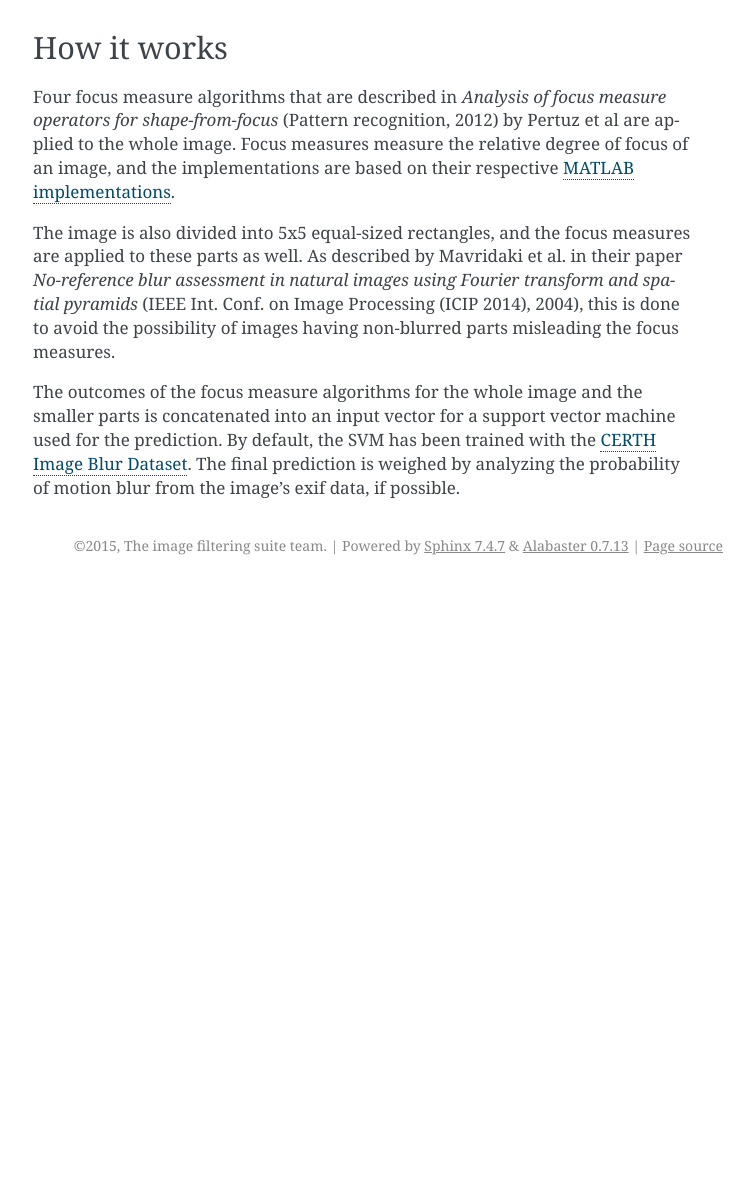
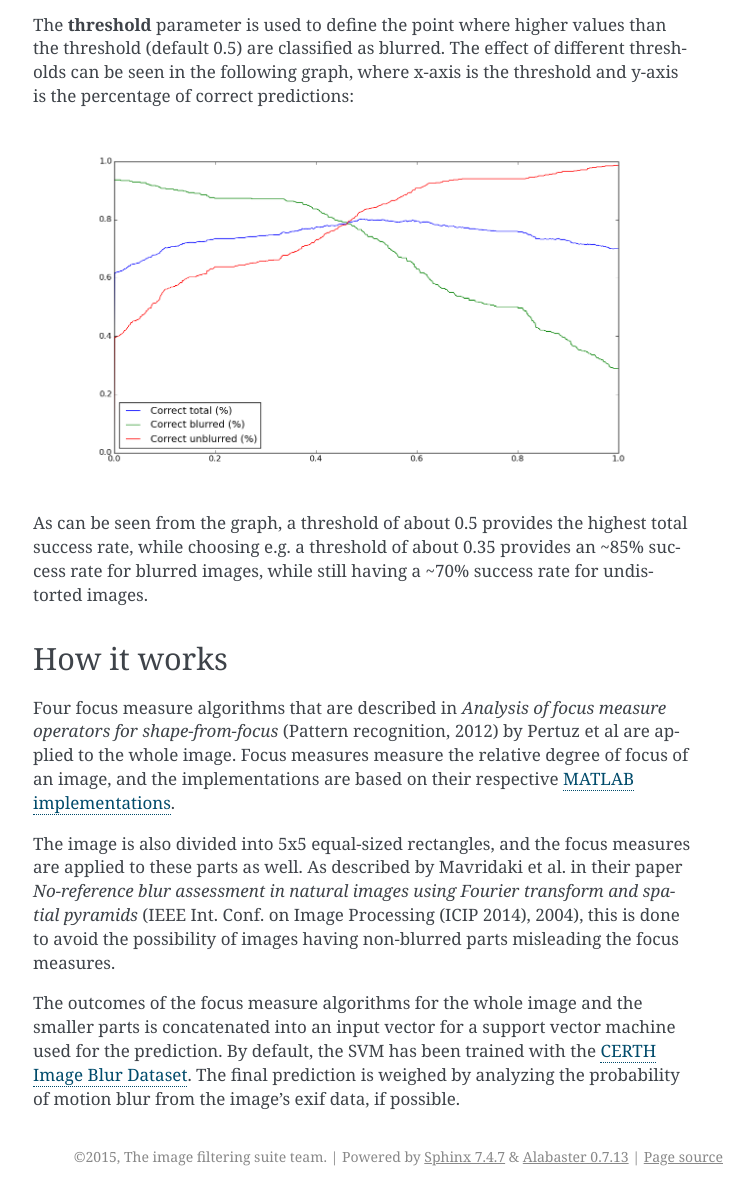
Before and after one commit to vismantic-ohtuprojekti/qualipy, a Sphinx documentation site: the page built from docs/whole_blur.rst, in a window 1280 px wide, cut to the strip 409-1605 px from the top of the page. Shown: the whole strip, without its empty margins (387-1141 px from the left). Built offline with Sphinx 7.4.7, drawn with Linux system fonts in a browser that asks for light colours; before the commit the page ends 994 px from its top, so only the background shows below that.

Commit message:
Graphs for different threshold values

```diff
--- a/docs/blurred_context.rst
+++ b/docs/blurred_context.rst
@@ -11,6 +11,11 @@ Parameters
 
 .. currentmodule:: imgfilter.filters.blurred_context
 .. autoclass:: BlurredContext
+
+The **threshold** parameter is used to define the point where higher values than the threshold (default 0.5) are classified as blurred. The effect of different thresholds can be seen in the following graph, where x-axis is the threshold and y-axis is the percentage of correct predictions:
+
+.. image:: images/thresholds_blurred_context.png
+   :width: 650px
 
 How it works
 ------------
--- a/docs/whole_blur.rst
+++ b/docs/whole_blur.rst
@@ -12,6 +12,13 @@ Parameters
 .. currentmodule:: imgfilter.filters.whole_blur
 .. autoclass:: WholeBlur
 
+The **threshold** parameter is used to define the point where higher values than the threshold (default 0.5) are classified as blurred. The effect of different thresholds can be seen in the following graph, where x-axis is the threshold and y-axis is the percentage of correct predictions:
+
+.. image:: images/thresholds_whole_blur.png
+   :width: 650px
+
+As can be seen from the graph, a threshold of about 0.5 provides the highest total success rate, while choosing e.g. a threshold of about 0.35 provides an ~85% success rate for blurred images, while still having a ~70% success rate for undistorted images.
+
 How it works
 ------------
 
```
Also changed, not shown: docs/images/thresholds_blurred_context.png (added), docs/images/thresholds_whole_blur.png (added).
